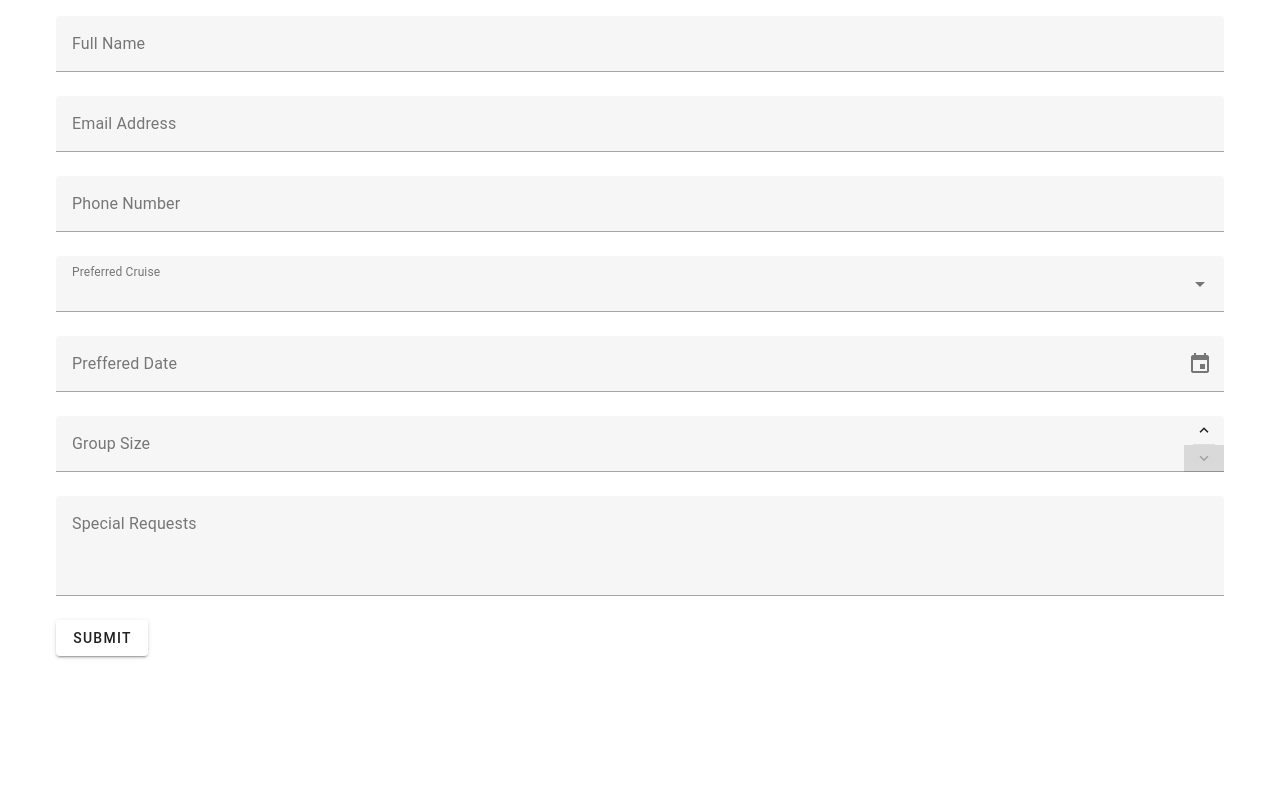
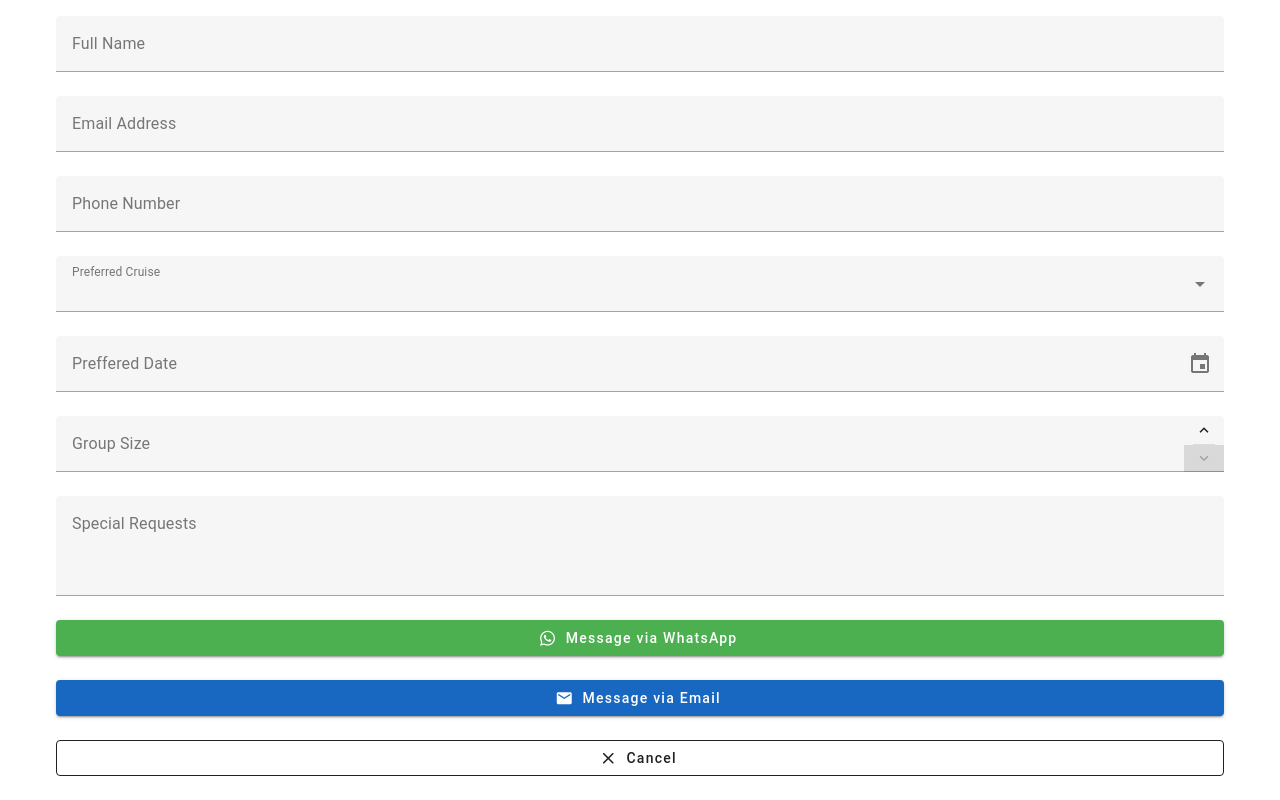
Before and after one commit to apandis/happy-tours, a Nuxt app: page /contact in a window 1280 px wide. Built offline with nearby package versions, Linux system fonts and the light colour scheme.

Commit message:
update back to homepage button

```diff
--- a/components/ContactForm.vue
+++ b/components/ContactForm.vue
@@ -72,22 +72,54 @@
             :max="8"
             :min="1"
             v-model="groupSize"
-            :rules="[rules.required('Group Size'), rules.groupSize]"
+            :rules="[rules.required('Group Size')]"
             hide-details="auto"
             required
           ></v-number-input>
         </v-col>
         <v-col cols="12">
           <v-textarea
-            v-model="bio"
             label="Special Requests"
+            placeholder="Please use this space to provide your hotel details and any transport needs."
             rows="3"
             auto-grow
-            hide-details
+            v-model="specialRequests"
+            :rules="[rules.required('Special Requests')]"
+            hide-details="auto"
           ></v-textarea>
         </v-col>
         <v-col cols="12">
-          <v-btn @click="submitForm">Submit</v-btn>
+          <v-btn
+            @click="sendWhatsApp"
+            block
+            class="text-none"
+            color="success"
+            prepend-icon="mdi-whatsapp"
+          >
+            Message via WhatsApp
+          </v-btn>
+        </v-col>
+        <v-col cols="12">
+          <v-btn
+            @click=""
+            block
+            class="text-none"
+            color="primary"
+            prepend-icon="mdi-email"
+          >
+            Message via Email
+          </v-btn>
+        </v-col>
+        <v-col cols="12">
+          <v-btn
+            @click="$router.push('/')"
+            block
+            class="text-none"
+            variant="outlined"
+            prepend-icon="mdi-window-close"
+          >
+            Cancel
+          </v-btn>
         </v-col>
       </v-row>
     </v-container>
@@ -95,8 +127,6 @@
 </template>
 
 <script setup>
-import { ref } from "vue";
-
 // Define form references and data
 const form = ref(null);
 const fullName = ref("");
@@ -106,7 +136,7 @@ const preferredCruise = ref("");
 const preferredDate = ref();
 const groupSize = ref();
 const specialRequests = ref("");
-const today = ref(new Date()); // Get today's date
+const today = ref(new Date());
 
 // Validation rules
 const rules = {
@@ -132,14 +162,26 @@ const rules = {
   },
 };
 
-const submitForm = async () => {
+// Send WhatsApp message
+const sendWhatsApp = async () => {
   if (form.value) {
     // Validate the form using the validate() method
     const validationResult = await form.value.validate();
-
-    // Check if the form is valid
     if (validationResult.valid) {
       console.log("Form submitted!");
+      const message = `Hello, I'm interested in booking the ${
+        preferredCruise.value
+      } on ${preferredDate.value} for ${groupSize.value} persons. My name is ${
+        fullName.value
+      }, my contact number is ${phoneNumber.value}, and my email is ${
+        emailAddress.value
+      }. Special requests: ${specialRequests.value || "None"}`;
+      const whatsappNumber = "+306977644053";
+      const whatsappUrl = `https://wa.me/${whatsappNumber}?text=${encodeURIComponent(
+        message
+      )}`;
+      window.open(whatsappUrl, "_blank");
+      resetForm();
     } else {
       console.log("Validation failed.");
       // Handle the error messages
@@ -151,6 +193,17 @@ const submitForm = async () => {
     }
   }
 };
+
+const resetForm = () => {
+  fullName.value = "";
+  emailAddress.value = "";
+  phoneNumber.value = "";
+  preferredCruise.value = "";
+  preferredDate.value = null;
+  groupSize.value = null;
+  specialRequests.value = "";
+  form.value.reset();
+};
 </script>
 
 <style scoped>
```
